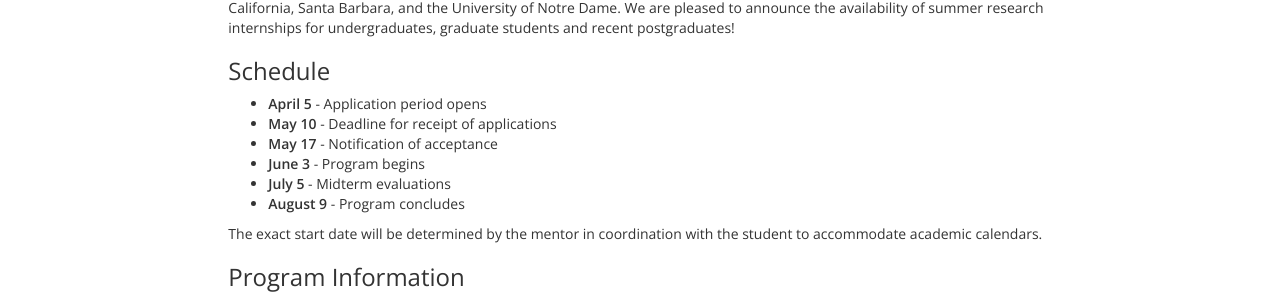
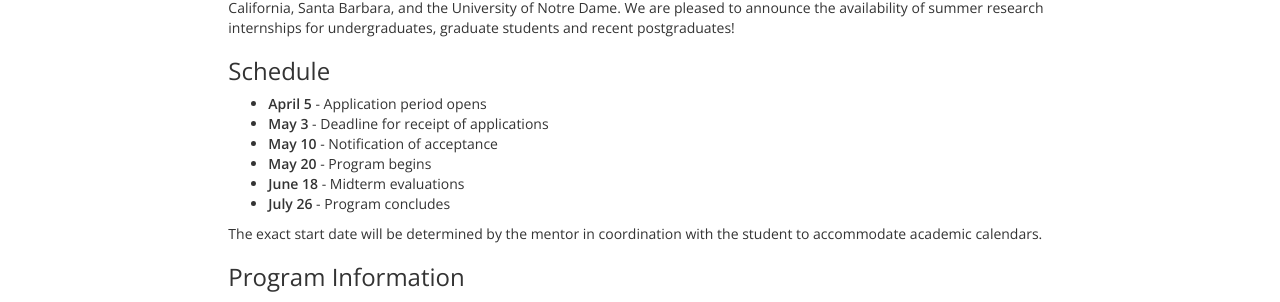
Before and after one commit to whole-tale/whole-tale.github.io-old, a Jekyll site: the page built from _posts/2019-04-04-internships.md, in a window 1280 px wide and 1400 px high, scrolled down 366 px. Shown: the part 146-448 px from the top of the window. Built offline with Jekyll 4.4.1, drawn with Linux system fonts in a browser that asks for light colours; nearby versions of some CDN libraries; some of the changed text lies outside the part shown.

Commit message:
Updated internship dates, form link

```diff
--- a/_posts/2019-04-04-internships.md
+++ b/_posts/2019-04-04-internships.md
@@ -29,11 +29,11 @@ undergraduates, graduate students and recent postgraduates!
 ### Schedule
 
   * **April 5** - Application period opens
-  * **May 10** - Deadline for receipt of applications
-  * **May 17** - Notification of acceptance
-  * **June 3** - Program begins
-  * **July 5** - Midterm evaluations
-  * **August 9** - Program concludes
+  * **May 3** - Deadline for receipt of applications
+  * **May 10** - Notification of acceptance
+  * **May 20** - Program begins
+  * **June 18** - Midterm evaluations
+  * **July 26** - Program concludes
 
 The exact start date will be determined by the mentor in coordination with the
 student to  accommodate academic calendars.
@@ -93,8 +93,7 @@ information for their organization.
 ### To Apply
 
 
-
-Complete the [online application](https://goo.gl/forms/J3NJipyQDSk9vSBR2) which
+Complete the [online application](https://forms.gle/rtrPTFotxogR6tpXA) which
 also asks you to provide the following information:
 
  * a **cover letter** identifying the project(s) you are interested in, the
```
Also changed, not shown: other parts of _posts/2019-04-04-internships.md (+1 -1 lines).
